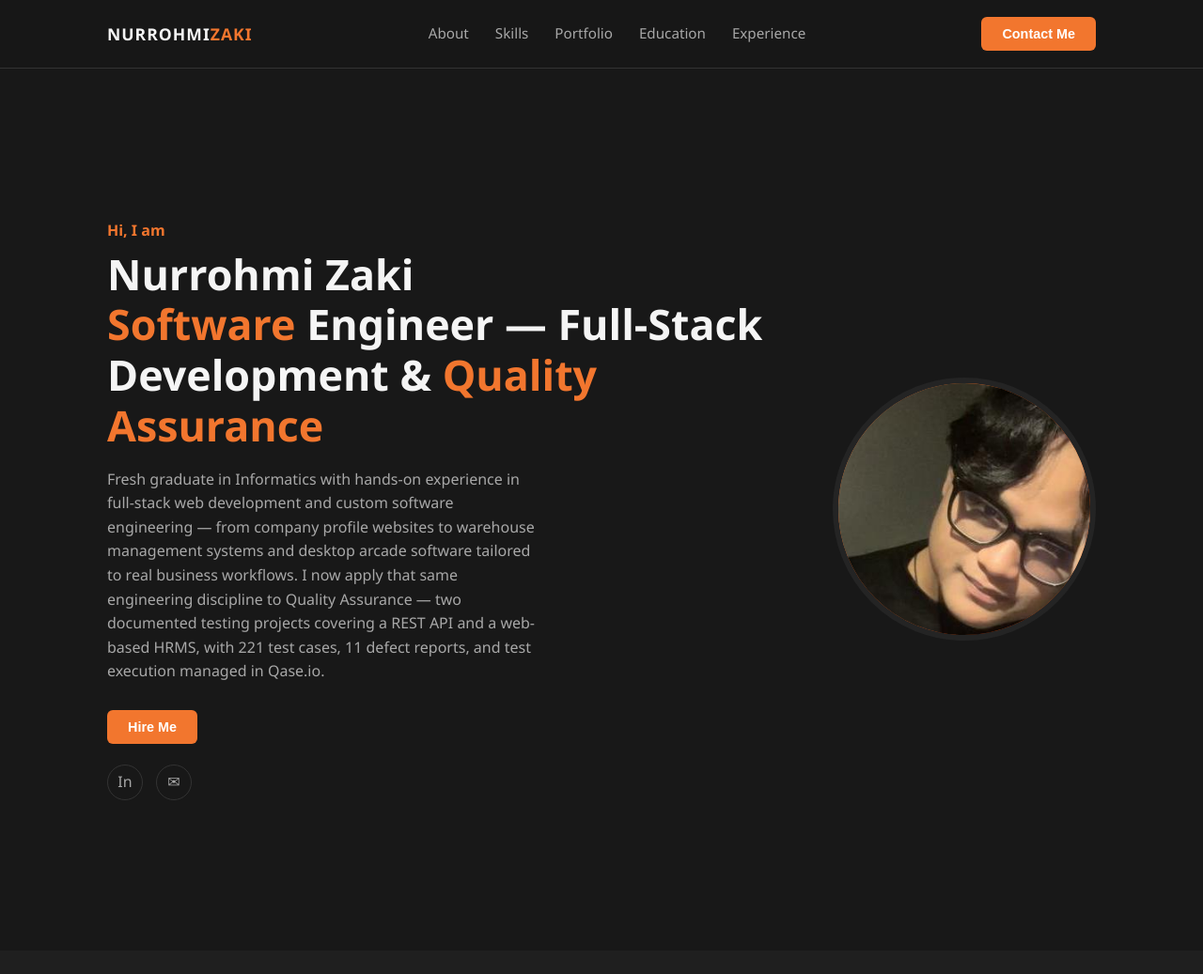
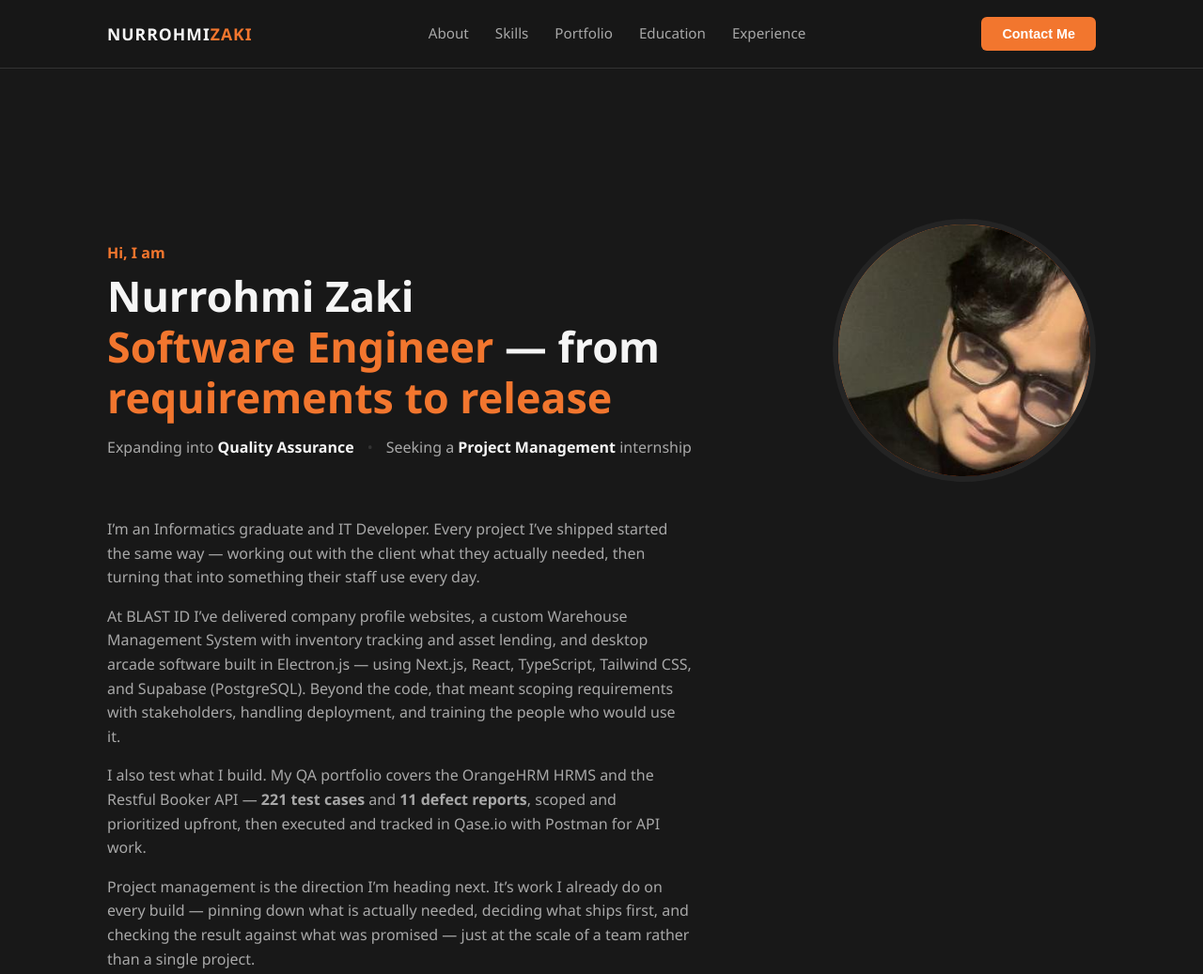
Before and after one commit to siKic0l/Portofolio, a plain HTML site: page index.html in a window 1280 px wide. Shown: the top 1037 px of the page at 94% size. Drawn offline with Linux system fonts and the light colour scheme.

Commit message:
revise about from qa to pm

```diff
--- a/index.html
+++ b/index.html
@@ -73,13 +73,28 @@
 
   /* Hero / About Me */
   #about .container{
-    display:flex;align-items:center;justify-content:space-between;gap:40px;flex-wrap:wrap;
     padding-top:70px;padding-bottom:70px;
   }
-  .about-text{flex:1;min-width:280px;}
-  .about-text .greet{color:var(--accent);font-weight:600;margin-bottom:6px;}
-  .about-text h1{font-size:2.8rem;line-height:1.2;margin-bottom:18px;}
-  .about-text p{color:var(--muted);max-width:460px;margin-bottom:28px;}
+  /* Baris atas: sapaan dan judul di kiri, foto di kanan */
+  .about-head{
+    display:flex;align-items:center;justify-content:space-between;gap:40px;flex-wrap:wrap;
+  }
+  .about-intro{flex:1;min-width:280px;}
+  .about-intro .greet{color:var(--accent);font-weight:600;margin-bottom:6px;}
+  .about-intro h1{font-size:2.8rem;line-height:1.2;}
+  /* Dua arah berikutnya, sengaja dibuat lebih ringan daripada judul utama */
+  .role-line{
+    color:var(--muted);
+    font-size:1rem;
+    margin-top:14px;
+    display:flex;flex-wrap:wrap;align-items:center;gap:8px 14px;
+  }
+  .role-line strong{color:var(--text);font-weight:600;}
+  .role-line .sep{color:var(--border);}
+  /* Uraian panjang mengalir penuh di bawahnya, dibatasi lebar baca yang nyaman */
+  .about-body{max-width:68ch;margin-top:38px;}
+  .about-body p{color:var(--muted);margin-bottom:16px;}
+  .about-body p:last-of-type{margin-bottom:28px;}
   .avatar{
     width:280px;height:280px;border-radius:50%;
     background:linear-gradient(135deg,var(--accent),#c2410c);
@@ -283,12 +298,17 @@
       font-size:1rem;
     }
     .nav-links a:hover{background:var(--bg-alt);color:var(--text);}
-    .about-text h1{font-size:2.1rem;}
+    .about-intro h1{font-size:2.1rem;}
     /* Judul section dikecilkan agar tidak melampaui judul halaman detail */
     h2{font-size:1.7rem;}
     /* Jarak vertikal dirapatkan agar isi tidak terdorong jauh ke bawah */
     section{padding:56px 0;}
-    #about .container{padding-top:20px;padding-bottom:36px;gap:28px;}
+    #about .container{padding-top:20px;padding-bottom:36px;}
+    .about-head{gap:28px;}
+    /* Ditumpuk agar pemisah titik tidak tersangkut di awal baris saat membungkus */
+    .role-line{flex-direction:column;align-items:flex-start;gap:4px;font-size:0.95rem;}
+    .role-line .sep{display:none;}
+    .about-body{margin-top:28px;}
     .subtitle{margin-bottom:32px;}
     .services-grid{margin-top:32px;}
     .filters{margin-bottom:28px;}
@@ -297,7 +317,7 @@
   @media (max-width:360px){
     .avatar{width:100%;max-width:240px;height:auto;aspect-ratio:1/1;}
     .container{padding:0 16px;}
-    .about-text h1{font-size:1.8rem;}
+    .about-intro h1{font-size:1.8rem;}
     h2{font-size:1.5rem;}
   }
 </style>
@@ -329,17 +349,30 @@
 <!-- ABOUT ME -->
 <section id="about">
   <div class="container">
-    <div class="about-text">
-      <p class="greet">Hi, I am</p>
-      <h1>Nurrohmi Zaki<br><span class="accent">Software</span> Engineer — Full-Stack Development &amp; <span class="accent">Quality Assurance</span></h1>
-      <p>Fresh graduate in Informatics with hands-on experience in full-stack web development and custom software engineering — from company profile websites to warehouse management systems and desktop arcade software tailored to real business workflows. I now apply that same engineering discipline to Quality Assurance — two documented testing projects covering a REST API and a web-based HRMS, with 221 test cases, 11 defect reports, and test execution managed in Qase.io.</p>
+    <div class="about-head">
+      <div class="about-intro">
+        <p class="greet">Hi, I am</p>
+        <h1>Nurrohmi Zaki<br><span class="accent">Software Engineer</span> — from <span class="accent">requirements to release</span></h1>
+        <p class="role-line">
+          <span>Expanding into <strong>Quality Assurance</strong></span>
+          <span class="sep" aria-hidden="true">•</span>
+          <span>Seeking a <strong>Project Management</strong> internship</span>
+        </p>
+      </div>
+      <div class="avatar"><img src="Assets/profile.jpg" alt="Nurrohmi Zaki"></div>
+    </div>
+
+    <div class="about-body">
+      <p>I’m an Informatics graduate and IT Developer. Every project I’ve shipped started the same way — working out with the client what they actually needed, then turning that into something their staff use every day.</p>
+      <p>At BLAST ID I’ve delivered company profile websites, a custom Warehouse Management System with inventory tracking and asset lending, and desktop arcade software built in Electron.js — using Next.js, React, TypeScript, Tailwind CSS, and Supabase (PostgreSQL). Beyond the code, that meant scoping requirements with stakeholders, handling deployment, and training the people who would use it.</p>
+      <p>I also test what I build. My QA portfolio covers the OrangeHRM HRMS and the Restful Booker API — <strong>221 test cases</strong> and <strong>11 defect reports</strong>, scoped and prioritized upfront, then executed and tracked in Qase.io with Postman for API work.</p>
+      <p>Project management is the direction I’m heading next. It’s work I already do on every build — pinning down what is actually needed, deciding what ships first, and checking the result against what was promised — just at the scale of a team rather than a single project.</p>
       <button class="btn" onclick="location.href='mailto:nurrohmi.zaki@gmail.com'">Hire Me</button>
       <div class="socials">
         <a href="https://www.linkedin.com/in/nurrohmi-zaki-78b447294/" target="_blank" rel="noopener">In</a>
         <a href="mailto:nurrohmi.zaki@gmail.com">✉</a>
       </div>
     </div>
-    <div class="avatar"><img src="Assets/profile.jpg" alt="Nurrohmi Zaki"></div>
   </div>
 </section>
 
```
